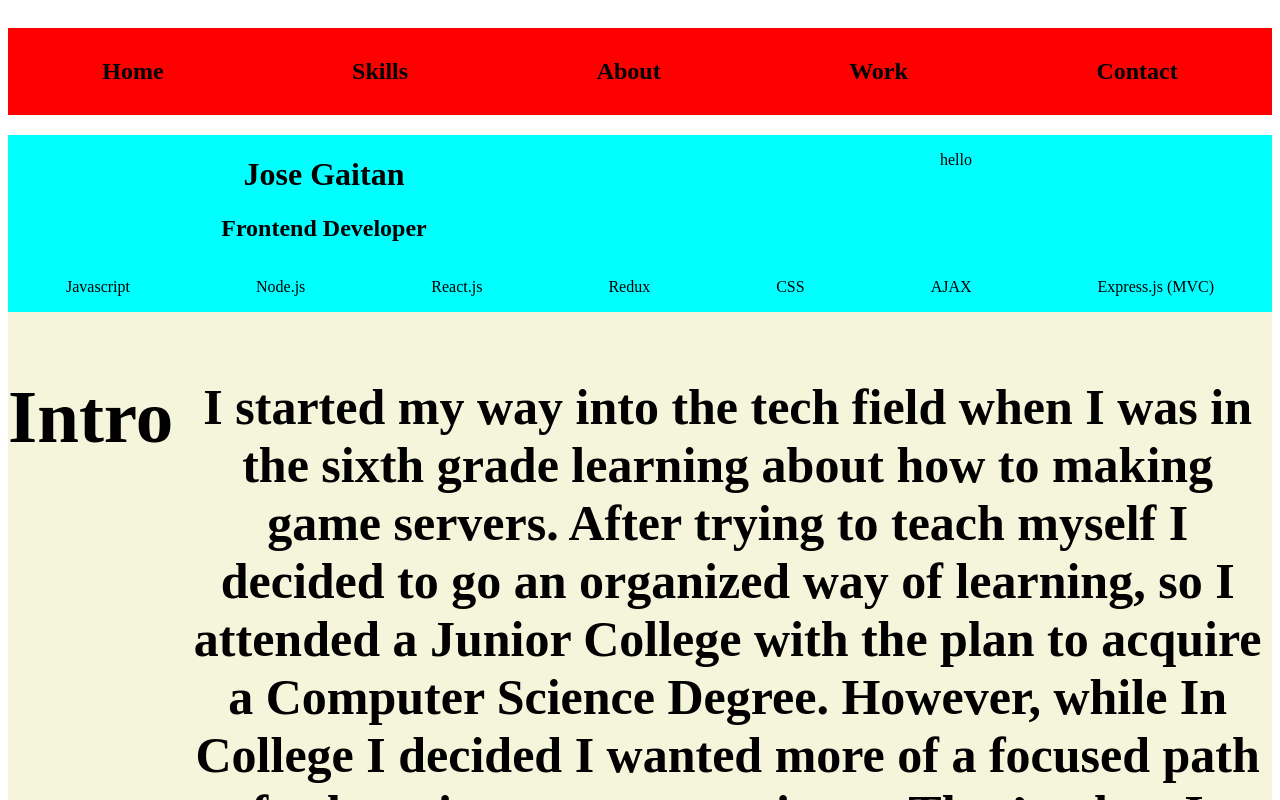
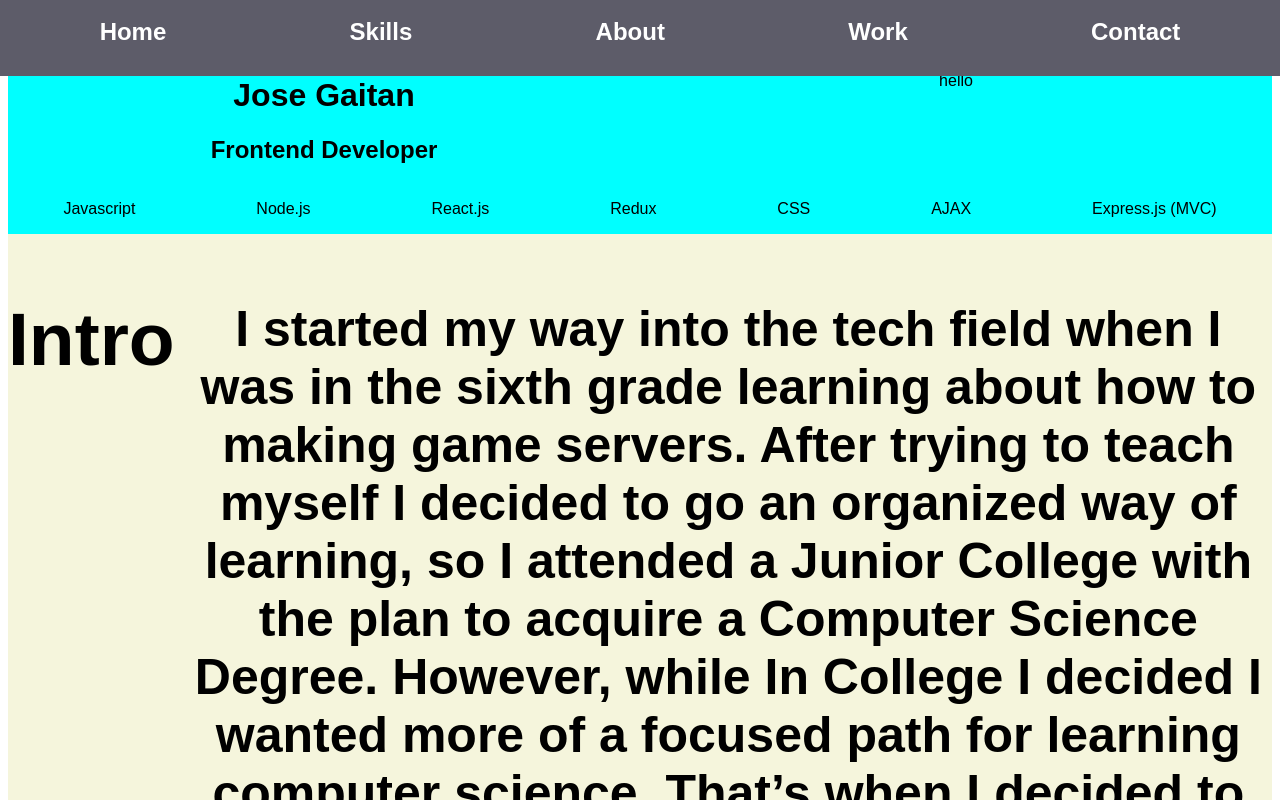
Before and after one commit to joeygaitan/react-portfolio, a React (Create React App) app: page / in a window 1280 px wide. Shown: the top 800 px of the page. Built offline with nearby package versions, Linux system fonts and the light colour scheme.

Commit message:
working with ids

```diff
--- a/src/App.js
+++ b/src/App.js
@@ -5,10 +5,11 @@ import Header from './components/Header/Header';
 import Body from './components/Body/Body';
 import Projects from './components/projects/Projects';
 import Footer from './components/Footer/Footer';
+import './css/app.css'
 class App extends Component {
   render() {
     return (
-      <div>
+      <div id="wrapper">
           <NavBar/>
           <Header/>
           <Body/>
--- a/src/css/app.css
+++ b/src/css/app.css
@@ -0,0 +1,5 @@
+    #wrapper{
+    font-family: Hind,sans-serif;
+    /* display: flexbox; */
+    /* background-color: red; */
+    }
--- a/src/css/navbar.css
+++ b/src/css/navbar.css
@@ -4,13 +4,16 @@
     grid-template-columns: auto auto auto auto auto;
     /* grid-template-rows: 100px 300px; */
     position: sticky;
-    top: 0px;
+    top: 0;
+    /* background-color: blue; */
 }
 
 .container h2 {
     padding: 30px;
+    margin: -20px;
     text-align: center;
-    background-color: red;
+    background-color: #5D5C69;
+    color: white;
 }
 
 .container h2:hover{
```
